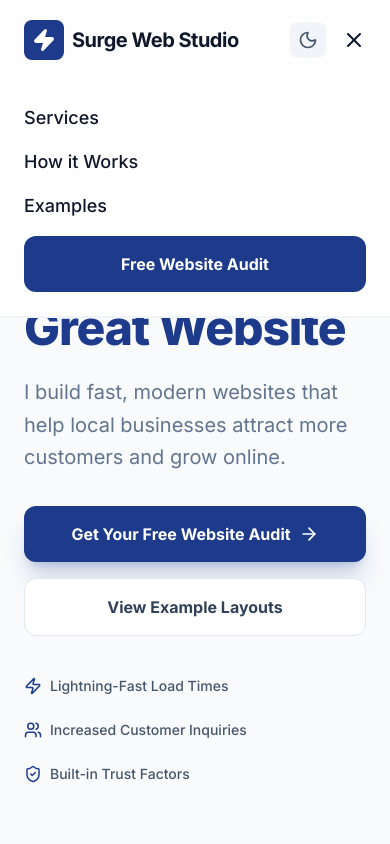
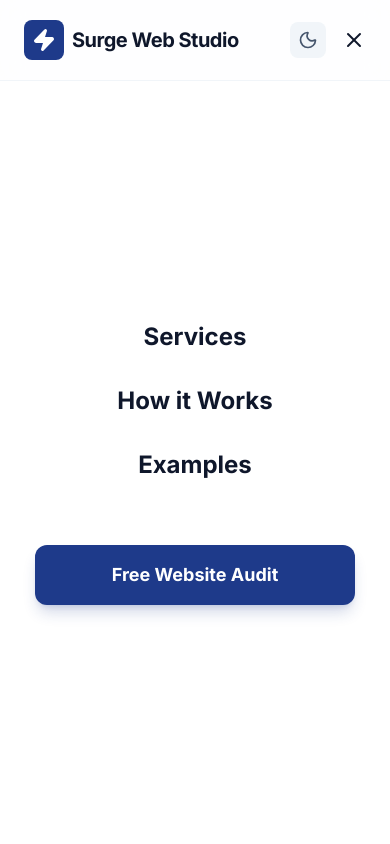
Before and after one commit to Yanbear91/MyWebsite, a Next.js app: page / in a window 390 px wide. Both pictures are taken after a click on the button 354 px from the left and 40 px from the top of the page. Shown: the top 844 px of the page. Built offline with nearby package versions, Linux system fonts and the light colour scheme.

Commit message:
Fix mobile navigation layout scroll glitch

```diff
--- a/app/components/App.tsx
+++ b/app/components/App.tsx
@@ -35,6 +35,17 @@ const Navbar = ({ isDark, setIsDark }: { isDark: boolean, setIsDark: (v: boolean
     setIsDark((prev: boolean) => !prev);
   };
 
+  const handleNavClick = (e: React.MouseEvent<HTMLAnchorElement>, id: string) => {
+    e.preventDefault();
+    setIsOpen(false);
+    const element = document.getElementById(id);
+    if (element) {
+      const top = element.getBoundingClientRect().top + window.scrollY - 80;
+      window.scrollTo({ top, behavior: 'smooth' });
+      window.history.pushState(null, '', `#${id}`);
+    }
+  };
+
   return (
     <nav className="fixed top-0 left-0 right-0 z-50 bg-white/80 dark:bg-slate-950/80 backdrop-blur-md border-b border-slate-100 dark:border-slate-800 transition-colors duration-300">
       <div className="max-w-7xl mx-auto px-6 h-20 flex items-center justify-between">
@@ -52,9 +63,9 @@ const Navbar = ({ isDark, setIsDark }: { isDark: boolean, setIsDark: (v: boolean
         </button>
 
         <div className="hidden md:flex items-center gap-8">
-          <a href="#services" className="text-sm font-medium text-slate-600 dark:text-slate-400 hover:text-brand-primary transition-colors">Services</a>
-          <a href="#process" className="text-sm font-medium text-slate-600 dark:text-slate-400 hover:text-brand-primary transition-colors">How it Works</a>
-          <a href="#portfolio" className="text-sm font-medium text-slate-600 dark:text-slate-400 hover:text-brand-primary transition-colors">Examples</a>
+          <a href="#services" onClick={(e) => handleNavClick(e, 'services')} className="text-sm font-medium text-slate-600 dark:text-slate-400 hover:text-brand-primary transition-colors">Services</a>
+          <a href="#process" onClick={(e) => handleNavClick(e, 'process')} className="text-sm font-medium text-slate-600 dark:text-slate-400 hover:text-brand-primary transition-colors">How it Works</a>
+          <a href="#portfolio" onClick={(e) => handleNavClick(e, 'portfolio')} className="text-sm font-medium text-slate-600 dark:text-slate-400 hover:text-brand-primary transition-colors">Examples</a>
 
           <div className="flex items-center gap-4 border-l border-slate-200 dark:border-slate-800 pl-8">
             <button
@@ -64,7 +75,7 @@ const Navbar = ({ isDark, setIsDark }: { isDark: boolean, setIsDark: (v: boolean
             >
               {isDark ? <Sun size={20} /> : <Moon size={20} />}
             </button>
-            <a href="#contact" className="px-5 py-2.5 bg-brand-primary text-white text-sm font-semibold rounded-full hover:bg-brand-accent transition-all shadow-lg shadow-brand-primary/20">
+            <a href="#contact" onClick={(e) => handleNavClick(e, 'contact')} className="px-5 py-2.5 bg-brand-primary text-white text-sm font-semibold rounded-full hover:bg-brand-accent transition-all shadow-lg shadow-brand-primary/20">
               Free Website Audit
             </a>
           </div>
@@ -86,19 +97,18 @@ const Navbar = ({ isDark, setIsDark }: { isDark: boolean, setIsDark: (v: boolean
       <AnimatePresence>
         {isOpen && (
           <motion.div
-            initial={{ opacity: 0, height: 0 }}
-            animate={{ opacity: 1, height: 'auto' }}
-            exit={{ opacity: 0, height: 0 }}
-            className="md:hidden bg-white dark:bg-slate-950 border-b border-slate-100 dark:border-slate-800 overflow-hidden"
+            initial={{ opacity: 0, y: -20 }}
+            animate={{ opacity: 1, y: 0 }}
+            exit={{ opacity: 0, y: -20 }}
+            transition={{ duration: 0.2 }}
+            className="md:hidden absolute top-20 left-0 w-full h-[calc(100vh-80px)] bg-white dark:bg-slate-950 flex flex-col items-center justify-center p-6 gap-8 border-t border-slate-100 dark:border-slate-800"
           >
-            <div className="flex flex-col p-6 gap-4">
-              <a href="#services" onClick={() => setIsOpen(false)} className="text-lg font-medium text-slate-900 dark:text-white">Services</a>
-              <a href="#process" onClick={() => setIsOpen(false)} className="text-lg font-medium text-slate-900 dark:text-white">How it Works</a>
-              <a href="#portfolio" onClick={() => setIsOpen(false)} className="text-lg font-medium text-slate-900 dark:text-white">Examples</a>
-              <a href="#contact" onClick={() => setIsOpen(false)} className="w-full py-4 bg-brand-primary text-white text-center font-bold rounded-xl">
-                Free Website Audit
-              </a>
-            </div>
+            <a href="#services" onClick={(e) => handleNavClick(e, 'services')} className="text-2xl font-bold text-slate-900 dark:text-white hover:text-brand-primary transition-colors">Services</a>
+            <a href="#process" onClick={(e) => handleNavClick(e, 'process')} className="text-2xl font-bold text-slate-900 dark:text-white hover:text-brand-primary transition-colors">How it Works</a>
+            <a href="#portfolio" onClick={(e) => handleNavClick(e, 'portfolio')} className="text-2xl font-bold text-slate-900 dark:text-white hover:text-brand-primary transition-colors">Examples</a>
+            <a href="#contact" onClick={(e) => handleNavClick(e, 'contact')} className="w-full max-w-xs mt-8 py-4 bg-brand-primary text-white text-center text-lg font-bold rounded-xl shadow-lg shadow-brand-primary/20 hover:bg-brand-accent transition-all">
+              Free Website Audit
+            </a>
           </motion.div>
         )}
       </AnimatePresence>
--- a/app/globals.css
+++ b/app/globals.css
@@ -12,6 +12,11 @@
 }
 
 @layer base {
+  html {
+    scroll-behavior: smooth;
+    scroll-padding-top: 80px;
+  }
+
   body {
     @apply font-sans text-slate-900 bg-white transition-colors duration-300;
   }
```
